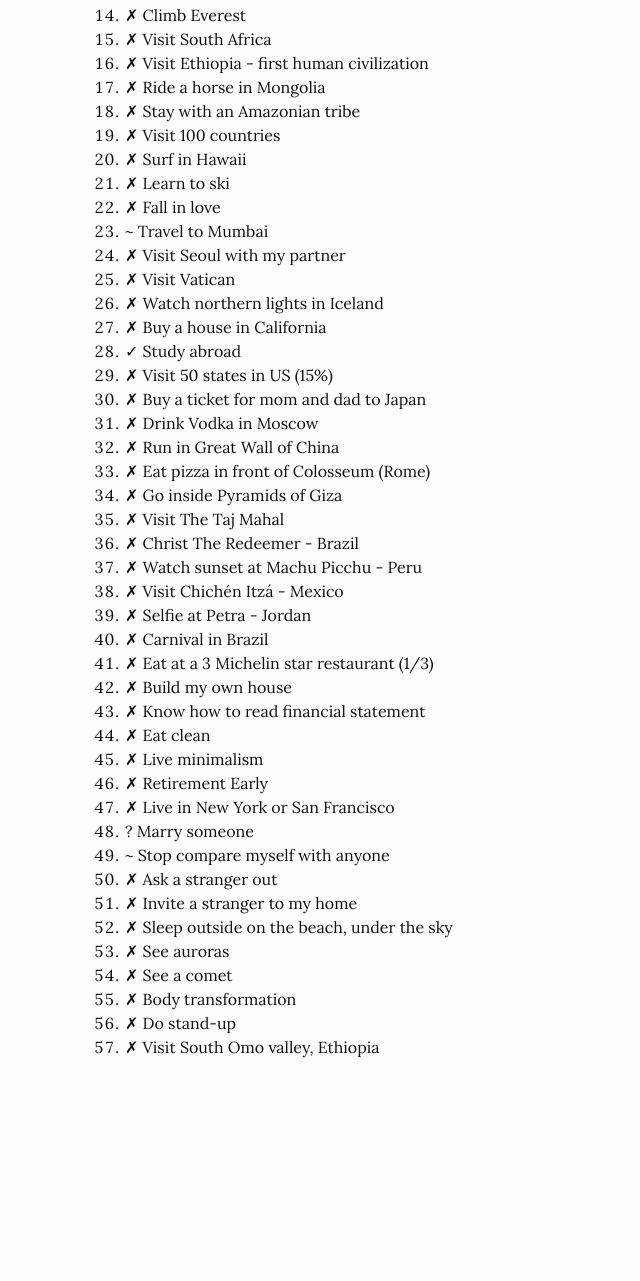
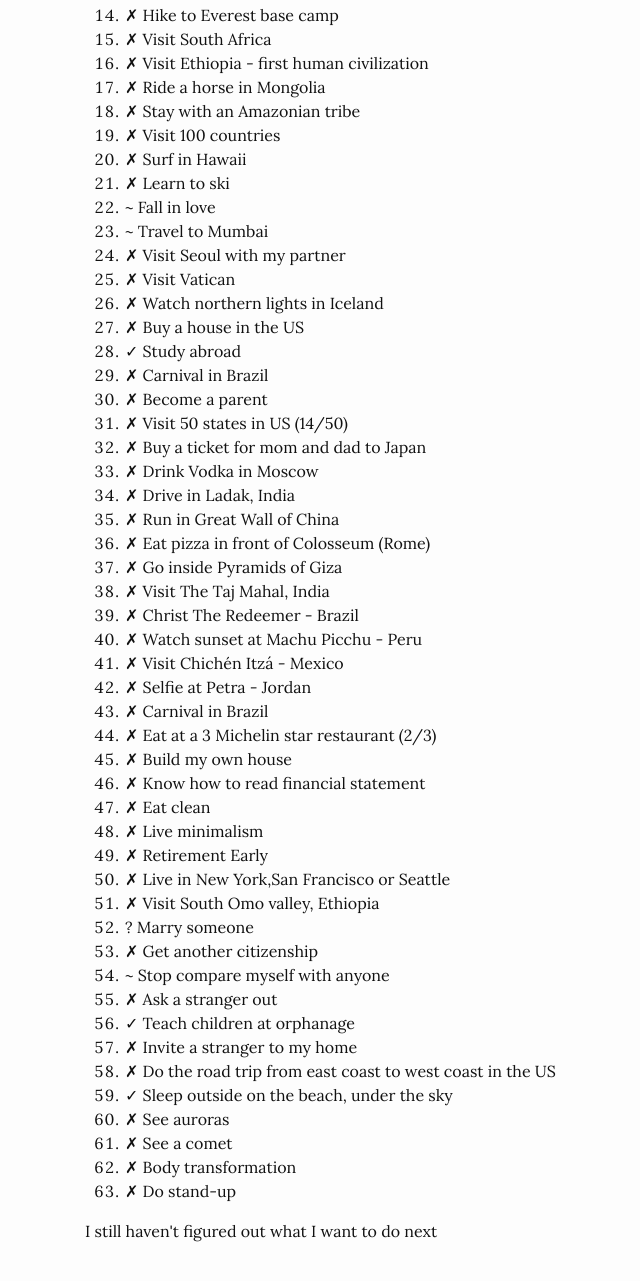
Before and after one commit to Michael-ha02/michael-ha02.github.io, a website: page list100.html in a window 1280 px wide. Shown: the part 531-1812 px from the top of the page, without its empty margins (185-825 px from the left). Before the commit the page ends 1636 px from the top, so only its background shows below. Drawn offline with Linux system fonts and the light colour scheme.

Commit message:
update the list

```diff
--- a/list100.html
+++ b/list100.html
@@ -46,7 +46,7 @@
               <li>✓ Work in Non-Profit Organization</li>
               <li>✓ Solo Travel</li>
               <li>✗ Go to South Pole or North Pole</li>
-              <li>✗ Climb Everest</li>
+              <li>✗ Hike to Everest base camp</li>
               <li>✗ Visit South Africa</li>
               <li>✗ Visit Ethiopia - first human civilization</li>
               <li>✗ Ride a horse in Mongolia</li>
@@ -54,43 +54,50 @@
               <li>✗ Visit 100 countries</li>
               <li>✗ Surf in Hawaii</li>
               <li>✗ Learn to ski</li>
-              <li>✗ Fall in love</li>
+              <li>~ Fall in love</li>
               <li>~ Travel to Mumbai</li>
               <li>✗ Visit Seoul with my partner</li>
               <li>✗ Visit Vatican</li>
               <li>✗ Watch northern lights in Iceland</li>
-              <li>✗ Buy a house in California</li>
+              <li>✗ Buy a house in the US</li>
               <li>✓ Study abroad</li>
-              <li>✗ Visit 50 states in US (15%)</li>
+              <li>✗ Carnival in Brazil</li>
+              <li>✗ Become a parent</li>
+              <li>✗ Visit 50 states in US (14/50)</li>
               <li>✗ Buy a ticket for mom and dad to Japan</li>
               <li>✗ Drink Vodka in Moscow</li>
+              <li>✗ Drive in Ladak, India</li>
               <li>✗ Run in Great Wall of China</li>
               <li>✗ Eat pizza in front of Colosseum (Rome)</li>
               <li>✗ Go inside Pyramids of Giza</li>
-              <li>✗ Visit The Taj Mahal</li>
+              <li>✗ Visit The Taj Mahal, India</li>
               <li>✗ Christ The Redeemer - Brazil</li>
               <li>✗ Watch sunset at Machu Picchu - Peru</li>
               <li>✗ Visit Chichén Itzá - Mexico</li>
               <li>✗ Selfie at Petra - Jordan</li>
               <li>✗ Carnival in Brazil</li>
-              <li>✗ Eat at a 3 Michelin star restaurant (1/3)</li>
+              <li>✗ Eat at a 3 Michelin star restaurant (2/3)</li>
               <li>✗ Build my own house</li>
               <li>✗ Know how to read financial statement</li>
               <li>✗ Eat clean</li>
               <li>✗ Live minimalism</li>
               <li>✗ Retirement Early </li>
-              <li>✗ Live in New York or San Francisco</li>
+              <li>✗ Live in New York,San Francisco or Seattle</li>
+              <li>✗ Visit South Omo valley, Ethiopia</li>
               <li>? Marry someone</li>
+              <li>✗ Get another citizenship</li>
               <li>~ Stop compare myself with anyone</li>
               <li>✗ Ask a stranger out </li>
+              <li>✓ Teach children at orphanage</li>
               <li>✗ Invite a stranger to my home</li>
-              <li>✗ Sleep outside on the beach, under the sky</li>
+              <li>✗ Do the road trip from east coast to west coast in the US</li>
+              <li>✓ Sleep outside on the beach, under the sky</li>
               <li>✗ See auroras </li>
               <li>✗ See a comet</li>
               <li>✗ Body transformation</li>
               <li>✗ Do stand-up</li>
-              <li>✗ Visit South Omo valley, Ethiopia</li>
             </ol>
+            <p>I still haven't figured out what I want to do next</p>
           </div>
         </div>
       </div>
```
